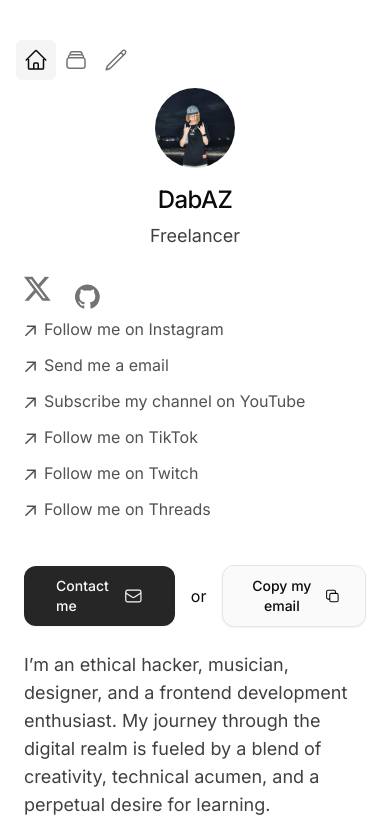
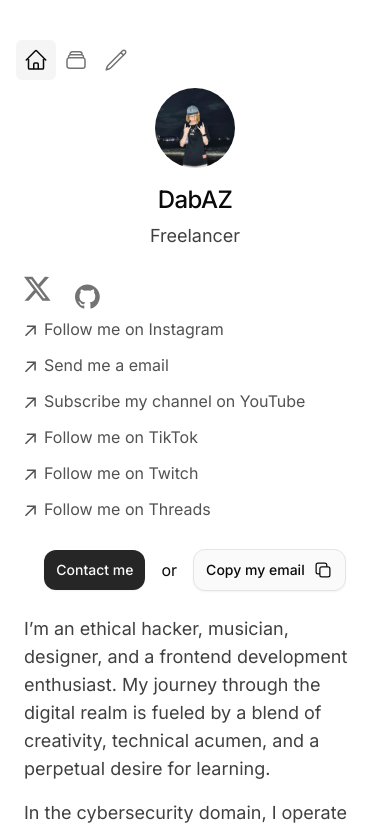
Before and after one commit to dabaz-diebold-dai/dabaz, a Next.js app: page / in a window 390 px wide. Shown: the top 831 px of the page. Built offline with nearby package versions, Linux system fonts and the light colour scheme.

Commit message:
Add responsive design

```diff
--- a/components/sections/HeroHeader.tsx
+++ b/components/sections/HeroHeader.tsx
@@ -21,13 +21,13 @@ export default function HeroHeader() {
               Freelancer
             </p>
             <HomeLinks />
-            <div className="mt-10 flex items-center justify-center gap-x-4">
+            <div className="mt-6 flex items-center justify-center mx-auto gap-x-4">
               <a
                 href="mailto:dabazofficial@gmail.com"
-                className="rounded-xl bg-neutral-800 px-8 py-2.5 text-sm font-medium text-neutral-50 shadow-sm hover:bg-neutral-950 focus-visible:outline focus-visible:outline-2 focus-visible:outline-offset-2 focus-visible:outline-black transition-colors flex items-center"
+                className="rounded-xl bg-neutral-800 px-3 sm:px-6 py-2.5 text-sm font-medium text-neutral-50 shadow-sm hover:bg-neutral-950 focus-visible:outline focus-visible:outline-2 focus-visible:outline-offset-2 focus-visible:outline-black transition-colors flex items-center"
               >
                 Contact me
-                <EnvelopeIcon className="h-6 w-auto ml-2" />
+                <EnvelopeIcon className="h-5 w-auto ml-2 hidden sm:flex" />
               </a>
               or
               <CopyButton />
--- a/components/ui/copy-button.tsx
+++ b/components/ui/copy-button.tsx
@@ -25,10 +25,10 @@ const CopyButton: React.FC = () => {
       <p className='sr-only'>dabazofficial@gmail.com</p>
       <button
         onClick={handleCopy}
-        className='rounded-xl bg-neutral-50 px-6 py-2.5 text-sm font-medium text-neutral-950 shadow-sm hover:bg-neutral-200 border border-neutral-200 focus-visible:outline focus-visible:outline-2 focus-visible:outline-offset-2 focus-visible:outline-neutral-100 transition-colors flex items-center '
+        className='rounded-xl bg-neutral-50 px-3 sm:px-6 py-2.5 text-sm font-medium text-neutral-950 shadow-sm hover:bg-neutral-200 border border-neutral-200 focus-visible:outline focus-visible:outline-2 focus-visible:outline-offset-2 focus-visible:outline-neutral-100 transition-colors flex items-center'
       >
         {isCopied ? "Copied!" : "Copy my email"}
-        {isCopied ? <CheckIcon className="h-6 w-auto ml-2" /> : <Square2StackIcon className="h-6 w-auto ml-2" />}
+        {isCopied ? <CheckIcon className="h-5 w-auto ml-2" /> : <Square2StackIcon className="h-5 w-auto ml-2" />}
       </button>
     </div>
   );
```
